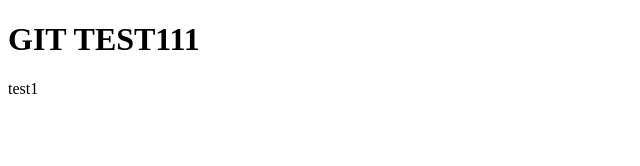
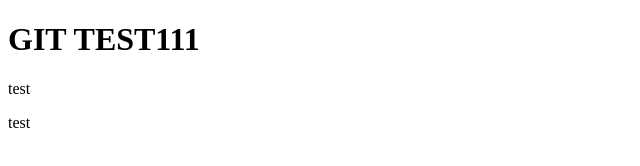
Before and after one commit to HandOfHell/test, a plain HTML site: page index.html in a window 1280 px wide. Shown: the full height of the page, 0-640 px from the left. Drawn offline with Linux system fonts and the light colour scheme.

Commit message:
edited index

```diff
--- a/index.html
+++ b/index.html
@@ -5,6 +5,7 @@
 	</head>
 <body>
 <h1>GIT TEST111</h1>
-<p> test1 </p>
+<p> test </p>
+<p> test </p>
 </body>
 </html>
```
